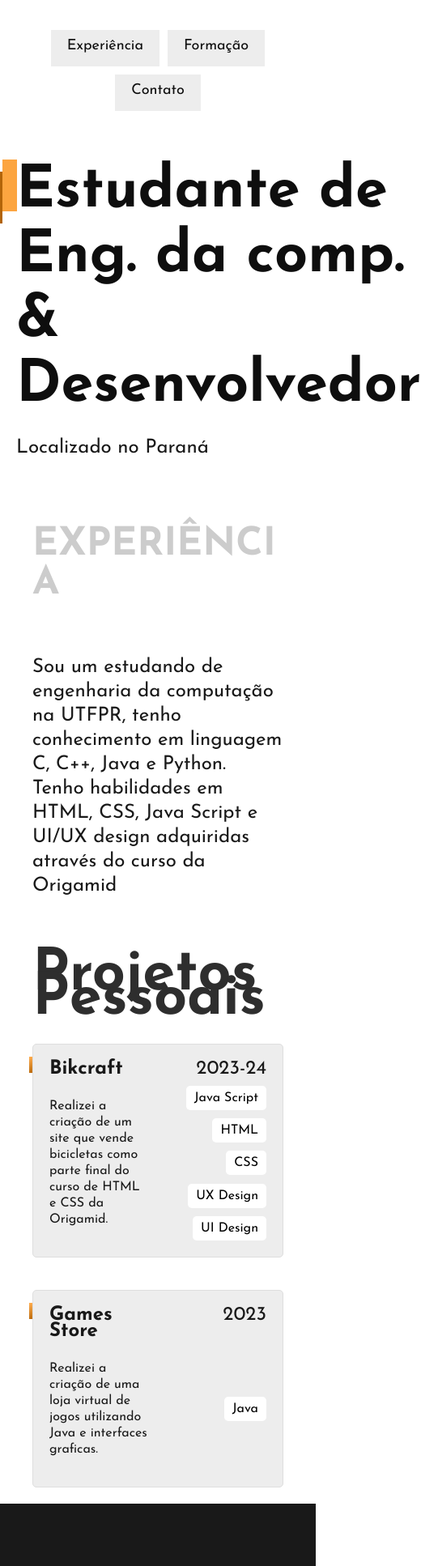
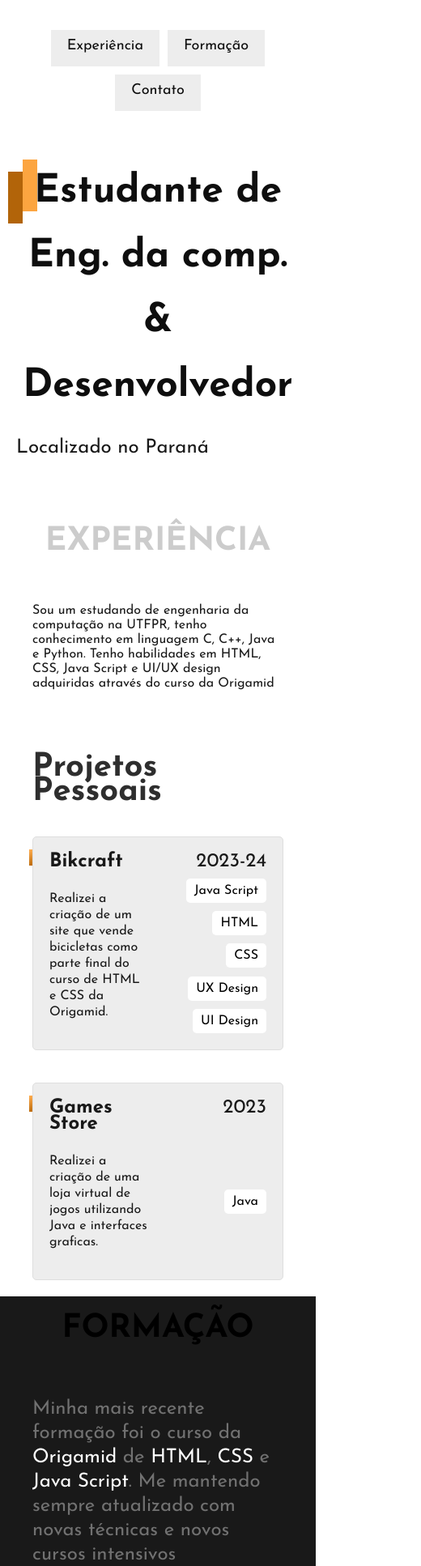
Before and after one commit to LeonardoCFaleco/Portif-lio-pessoal, a plain HTML site: page index.html in a window 390 px wide. Shown: the part 49-1983 px from the top of the page at 81% size, 520 px wide, since content can reach past the window. Drawn offline with Linux system fonts and the light colour scheme.

Commit message:
Portifolio pessoal final

```diff
--- a/CSS/experiencia.css
+++ b/CSS/experiencia.css
@@ -97,7 +97,17 @@
         padding: 20px 40px;
     }
     .experiencia h2 {
-        font-size: 3rem;
+        font-size: 2.5rem;
         max-width: 20ch;
+        line-height: auto;
+        text-align: center;
+    }
+    .experiencia p {
+        font-size: 1rem;
+        line-height: 1.125;
+    }
+    .experiencia h3 {
+        font-size: 2.5rem;
+        line-height: auto;
     }
 }
--- a/CSS/footer.css
+++ b/CSS/footer.css
@@ -54,5 +54,11 @@
 @media (max-width: 800px) {
     .contato {
         grid-template-columns: 1fr;
+        gap: 40px;
+    }
+    .contato ul{
+        font-size: 1.5rem;
+        margin-top: 20PX;
+        text-align: center;
     }
 }
--- a/CSS/formacao.css
+++ b/CSS/formacao.css
@@ -149,5 +149,16 @@
 @media (max-width: 800px) {
     .formacao {
         grid-template-columns: 1fr;
+        gap: 40px;
+        padding: 20px 40px;
+    }
+    .formacao h2 {
+        font-size: 2.5rem;
+        max-width: 20ch;
+        line-height: auto;
+        text-align: center;
+    }
+    .cursos ul{
+        justify-content: center;
     }
 }
--- a/CSS/main.css
+++ b/CSS/main.css
@@ -39,4 +39,12 @@
     .main img {
         display: none;
     }
+    .main h1 {
+        font-size: 3rem;
+        line-height: auto;
+        text-align: center;
+    }
+    .main h1::before {
+        left: -10px;
+    }
 }
```
